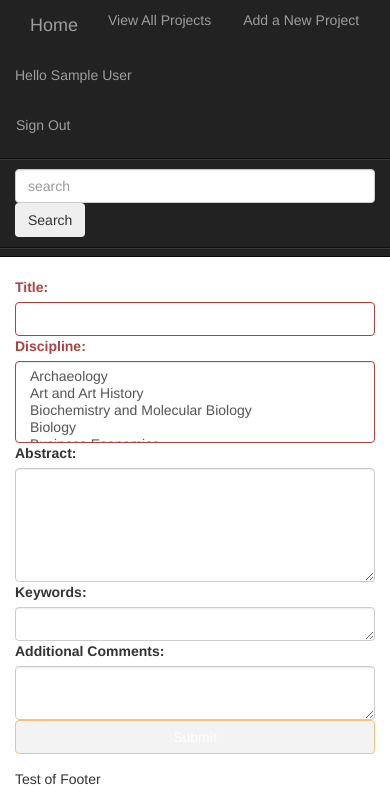
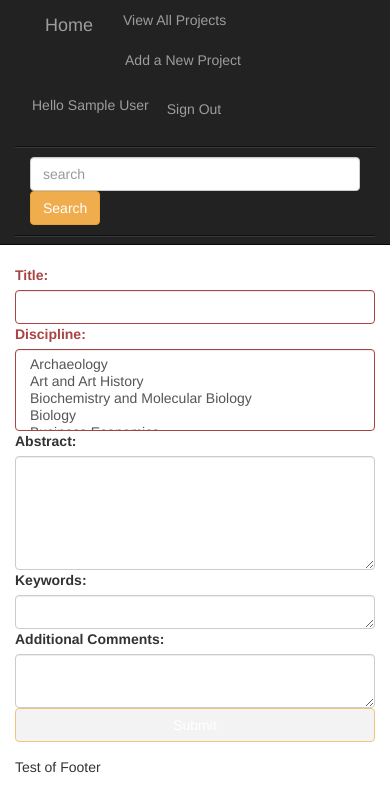
Before and after one commit to ThomasMatlak/istopics, a PHP site: page /newProject.php in a window 390 px wide. Shown: the top 786 px of the page. Run offline with PHP 8.4, Linux system fonts and the light colour scheme; the visitor is signed in with stand-in values (Sample User, id 1).

Commit message:
starting stylingand responsive design

```diff
--- a/istopics/header.php
+++ b/istopics/header.php
@@ -23,34 +23,42 @@ session_start();
 
 <body>
 
-<nav class="navbar navbar-inverse navbar-static-top">
+<nav class="navbar navbar-inverse navbar-static-top col-lg-12 col-md-12 col-sm-12 col-sx-12">
 <div class="container-fluid">
   <a href="showAllProjects.php" class="navbar-brand">Home</a>
   <ul class="nav nav-pills navbar-left">
     <li><a href="showAllProjects.php" class="navbar-link">View All Projects</a></li>
     <li><a href="newProject.php" class="navbar-link">Add a New Project</a></li>
-  </ul>
-  <ul class="nav navbar-right">
+
+
     <?php
        if (isset($_SESSION["sess_user_id"]) && isset($_SESSION["sess_user_name"])) {
            //user is signed in
-           echo "<p class='navbar-text'>Hello ". $_SESSION["sess_user_name"]. "</p>";
-	   echo "<a href='logout.php' class='nav btn btn-link navbar-btn'>Sign Out</a>";
+	   echo <<<EOT
+
+           <li><p class='navbar-text'>Hello {$_SESSION["sess_user_name"]}</p></li>
+	   <li><a href='logout.php' class='nav btn btn-link navbar-btn'>Sign Out</a></li>
+	   </ul>
+EOT;
        }
        else {
            //user is not signed in
-           echo "<a href='login.php' class='nav btn btn-link navbar-btn'>Sign In</a>";
-           echo "<a href='newUser.php' class='nav btn btn-link navbar-btn'>New User?</a>";
+	   echo <<<EOT
+
+           <li><a href='login.php' class='nav btn btn-link navbar-btn'>Sign In</a></li>
+           <li><a href='newUser.php' class='nav btn btn-link navbar-btn'>New User?</a></li>
+	   </ul>
+EOT;
        }
     ?>
-
-    <form id="search" action="search.php" method="GET" class="navbar-form navbar-right">
+<div class="nav navbar-right">
+    <form id="search" action="search.php" method="GET" class="navbar-form">
       <div class="form-group">
 	<input type="text" class="form-control" name="search_term" id="search_term" placeholder="search">
-	<button type="submit" class="btn">Search</button>
+	<button type="submit" class="btn btn-warning">Search</button>
       </div>
     </form>
-  </ul>
+ </div>
 </div>
 </nav>
 
```
Also changed, not shown: istopics/css/istopics.css (added).
